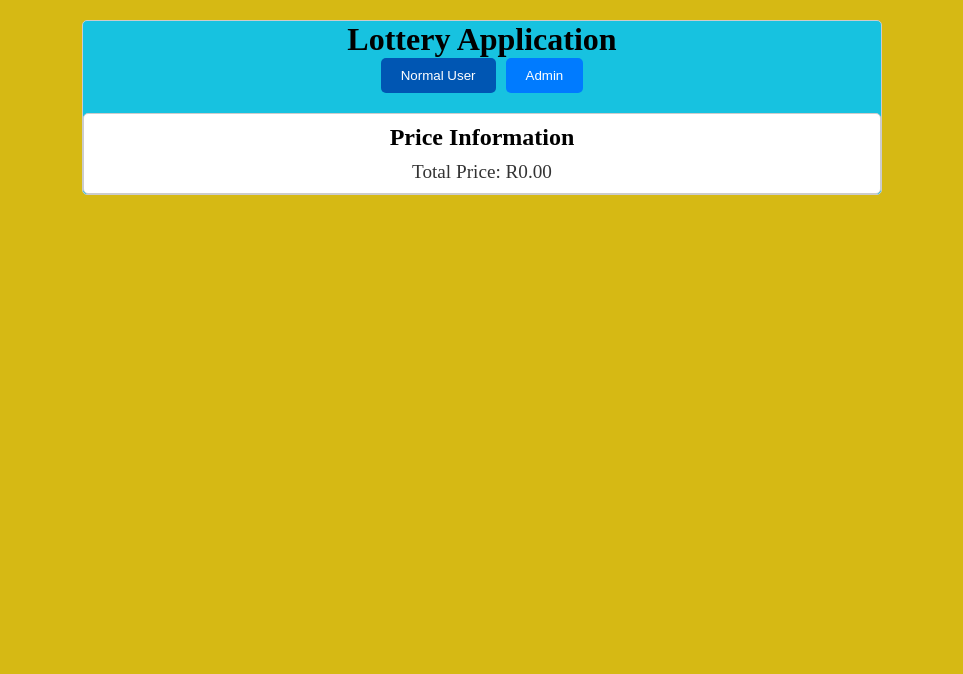
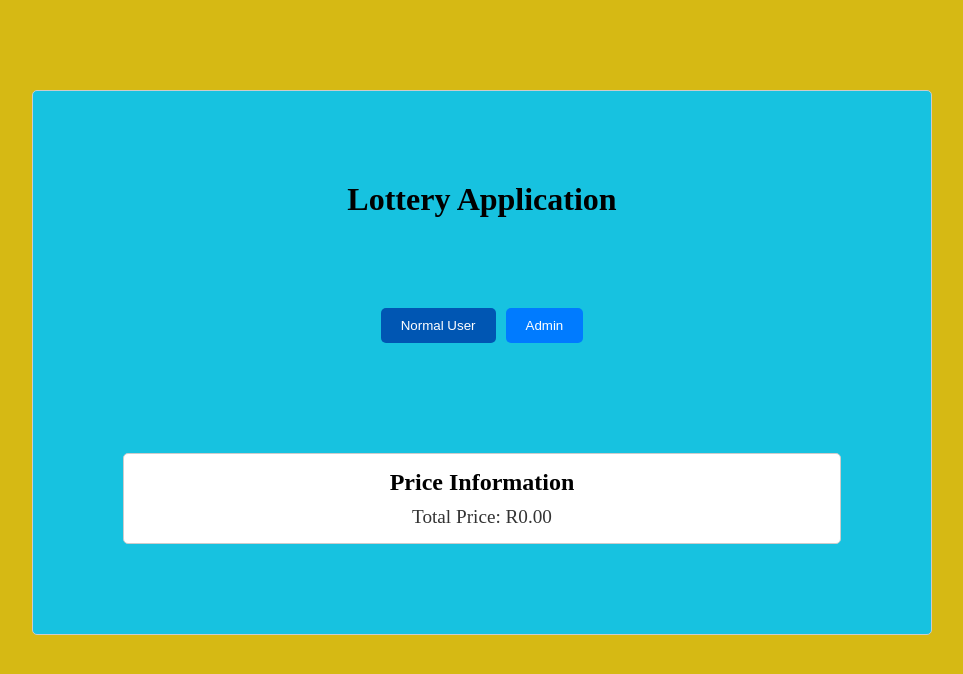
Before and after one commit to clemboy/Lotto-Simulator-, a plain HTML site: page index.html in a window 1280 px wide. Shown: the whole page, without its empty margins (158-1121 px from the left). Drawn offline with Linux system fonts and the light colour scheme.

Commit message:
added some styling

```diff
--- a/styles.css
+++ b/styles.css
@@ -11,14 +11,18 @@ body {
 
 /* Basic styling for the container */
 .container {
-    max-width: 800px;
-    margin: 20px auto;
-    padding: 0px;
+    max-width: 900px;
+    margin: 90px auto; /* Increased margin */
+    padding: 90px; /* Increased padding */
     background-color: #f9f9f9;
     border: 1px solid #ccc;
     border-radius: 5px;
     text-align: center;
     background-color: #17c2e0;
+}
+
+h1 {
+    color: black;
 }
 
 /* Styling for the mode selection buttons */
@@ -27,6 +31,7 @@ body {
     display: flex;
     justify-content: center;
     gap: 10px;
+    padding: 90px;
 }
 
 .mode-btn {
@@ -46,7 +51,7 @@ body {
 /* Styling for the price section */
 .price-section {
     margin-top: 20px;
-    padding: 10px;
+    padding: 15px; /* Increased padding */
     background-color: #fff;
     border: 1px solid #ccc;
     border-radius: 5px;
```
Also changed, not shown: index.html (+1 -0 lines).
